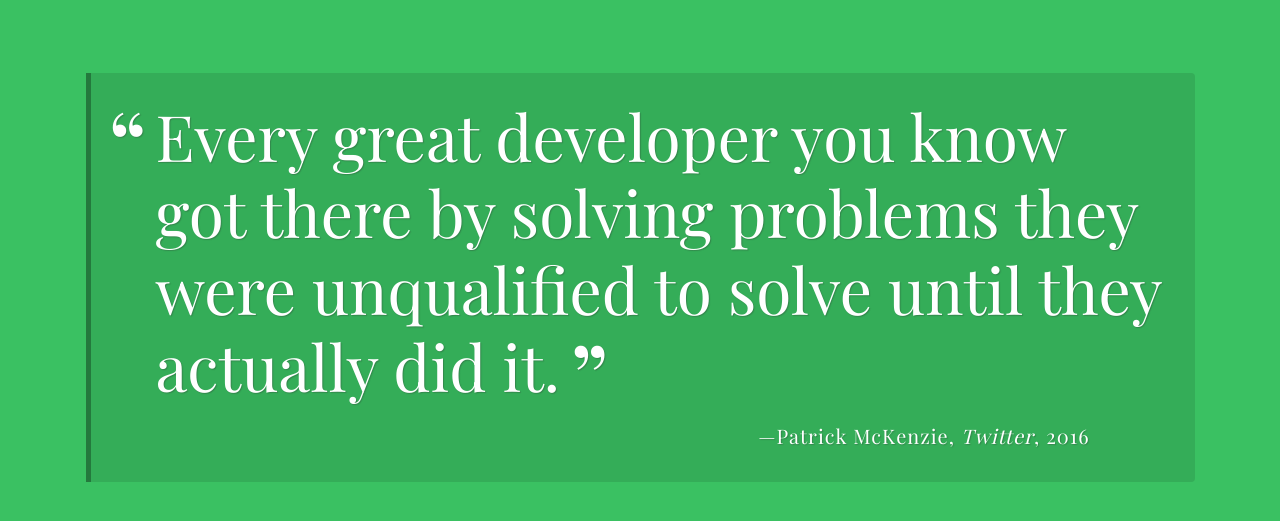
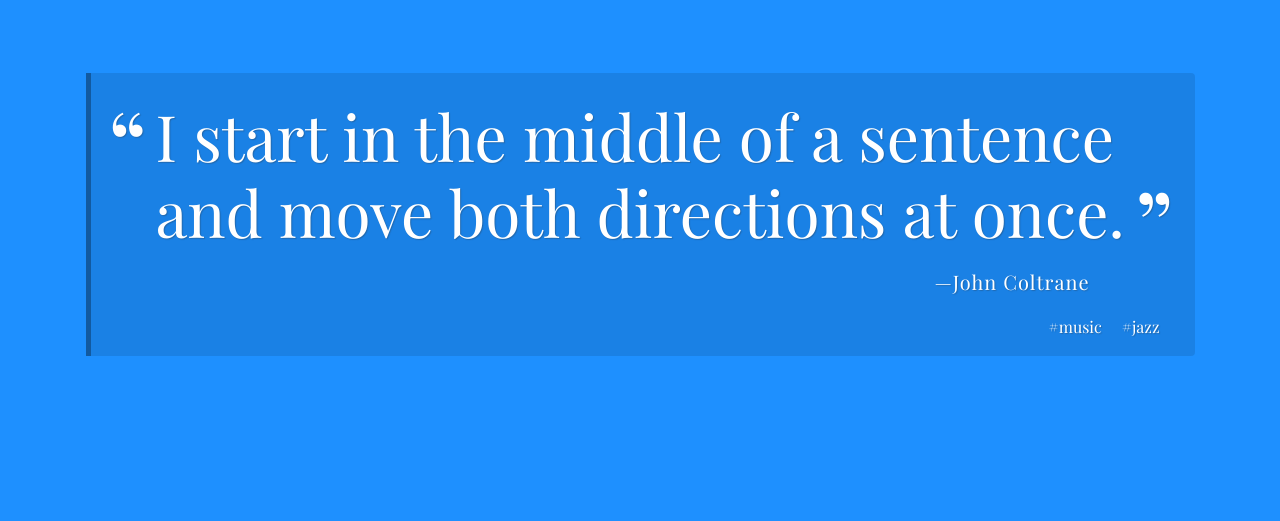
Before and after one commit to bertw82/random-quote-generator, a plain HTML site: page index.html in a window 1280 px wide. Both pictures are taken after a click on the button "Show another quote". Shown: the part 147-668 px from the top of the page. Drawn offline with nearby package versions, Linux system fonts and the light colour scheme; a web font is replaced by a local one.

Commit message:
update script.js
add getRandomQuote(), printQuote() and randomColorPicker() functions

```diff
--- a/css/styles.css
+++ b/css/styles.css
@@ -115,6 +115,16 @@ h1 {
   font-style: normal;
 }
 
+/* tags */
+.tags-div {
+  display: flex;
+  justify-content: flex-end;
+}
+
+.tags {
+  margin: 10px;
+}
+
 @media (min-width: 768px) {
   body {
     padding: 25px;
--- a/index.html
+++ b/index.html
@@ -16,8 +16,8 @@
 
     <div class="container">
       <div id="quote-box" class="quote-box">
-        <p class="quote">Every great developer you know got there by solving problems they were unqualified to solve until they actually did it.</p>
-        <p class="source">Patrick McKenzie<span class="citation">Twitter</span><span class="year">2016</span></p>
+        <p class="quote">Start where you are, use what you have, do what you can</p>
+        <p class="source">Arthur Ashe</p>
       </div>
     </div>
 
--- a/js/script.js
+++ b/js/script.js
@@ -12,7 +12,7 @@ project 1 - A Random Quote Generator
 ***/
 const quotes = [
   {
-    quote: 'I don\'t believe that grief passes away. It has its time and place forever. More time is added to it; it becomes a story within a story. But grief and griever alike endure.',
+    quote: 'I don\'t believe that grief passes away. It has its time and place forever. More time is added to it; it becomes a story within a story.',
     source: 'Wendell Berry',
     citation: 'Jayber Crow',
     year: '2000',
@@ -44,14 +44,11 @@ const quotes = [
     ]
   },
   {
-    quote: '"Police work wouldn\'t be possible without coffee," Wallander said. "No work would be possible without coffee." They pondered the importance of coffee in silence.',
-    source: 'Henning Mankell',
-    citation: 'One Step Behind',
-    year: '1997',
+    quote: 'I start in the middle of a sentence and move both directions at once.',
+    source: 'John Coltrane',
     tags: [
-      'coffee',
-      'crime',
-      'work'
+      'music',
+      'jazz'
     ]
   },
   {
@@ -113,7 +110,7 @@ const quotes = [
     citation: 'Master and Commander: The Far Side of the World',
     year: '2003',
     tags: [
-      'joke',
+      'pun',
       'war',
     ]
   }
@@ -123,14 +120,60 @@ const quotes = [
 /***
  * `getRandomQuote` function
 ***/
-
-
+getRandomQuote = () => {
+  const randomNumber = Math.floor(Math.random() * quotes.length);
+  return quotes[randomNumber];
+}
 
 /***
  * `printQuote` function
 ***/
+printQuote = () => {
+  const quoteObj = getRandomQuote();
+  // add quote and source
+  let quoteHTML = `
+  <p class="quote">${quoteObj.quote}</p>
+  <p class="source">${quoteObj.source}
+  `;
+  if (quoteObj.citation) { // if there is a citation then add that to html
+    quoteHTML = quoteHTML + `<span class="citation">${quoteObj.citation}</span>`;
+  }
+  if (quoteObj.year) { // if there is a year then add that to html
+    quoteHTML = quoteHTML + `<span class="year">${quoteObj.year}</span>`
+  }
+  quoteHTML = quoteHTML + `</p>`;
+  let tagsDiv = `<div class="tags-div">`;
+  const tagsArray = quoteObj.tags;
+  for (let i = 0; i < tagsArray.length; i++) {
+    tagsDiv = tagsDiv + `<span class="tags">#${tagsArray[i]}</span>`;
+  }
+  tagsDiv = tagsDiv + `</div>`;
+  quoteHTML = quoteHTML + tagsDiv;
+  const quoteBox = document.getElementById('quote-box');
+  quoteBox.innerHTML = quoteHTML;
+}
 
+/***
+ * `randomColor` function
+***/
 
+randomColorPicker = () => {
+  const colors = [
+    'dodgerblue',
+    'purple',
+    'red',
+    'forestgreen',
+    'coral',
+    'royalblue',
+    'orange',
+    'plum',
+    'rgb(58, 193, 98)',
+    'teal'
+  ];
+  const randomColor = colors[Math.floor(Math.random() * colors.length)];
+  const body = document.querySelector('body');
+  return body.style.backgroundColor = randomColor;
+}
 
 /***
  * click event listener for the print quote button
@@ -138,3 +181,4 @@ const quotes = [
 ***/
 
 document.getElementById('load-quote').addEventListener("click", printQuote, false);
+document.getElementById('load-quote').addEventListener("click", randomColorPicker, false);
```
